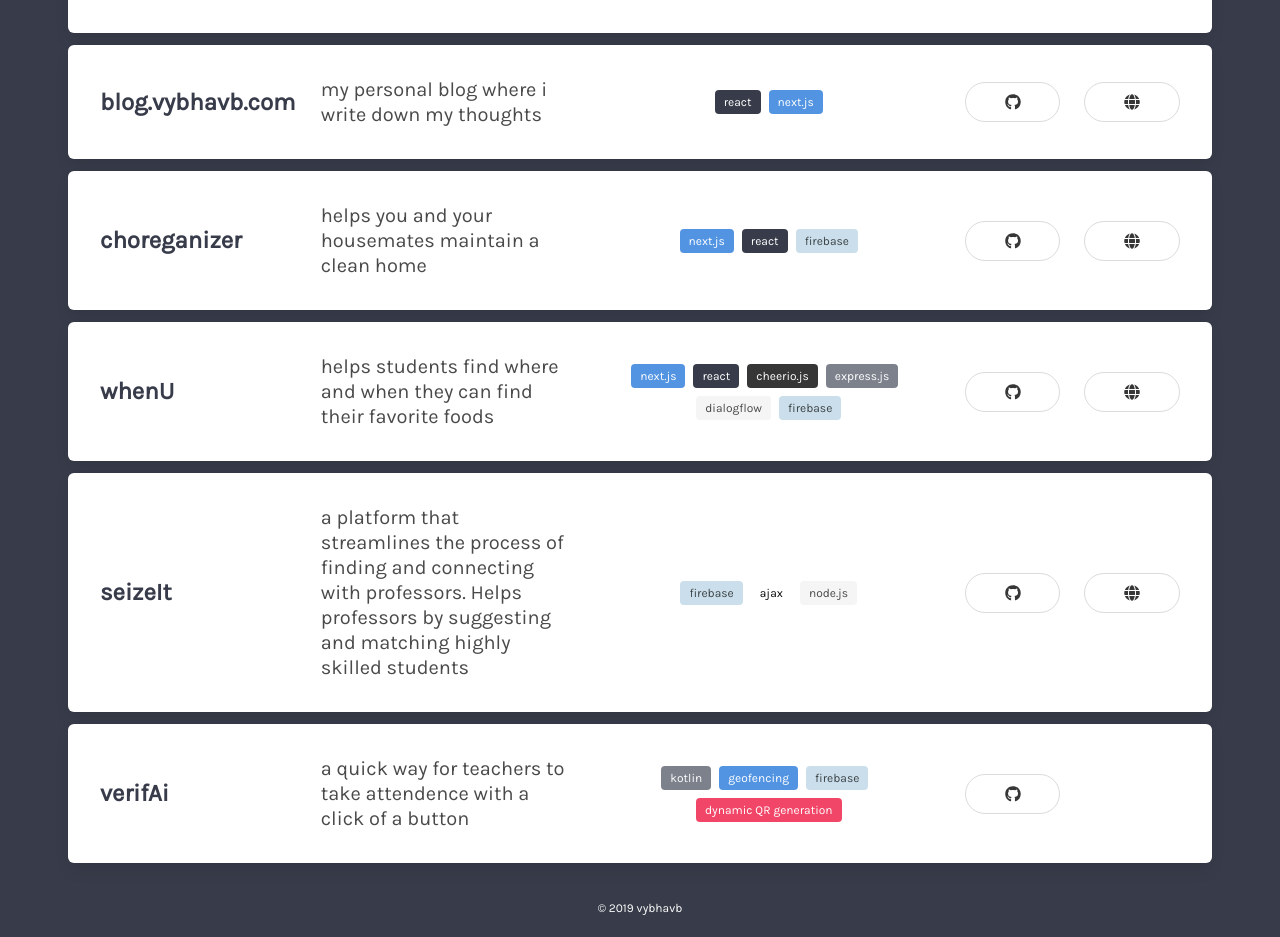
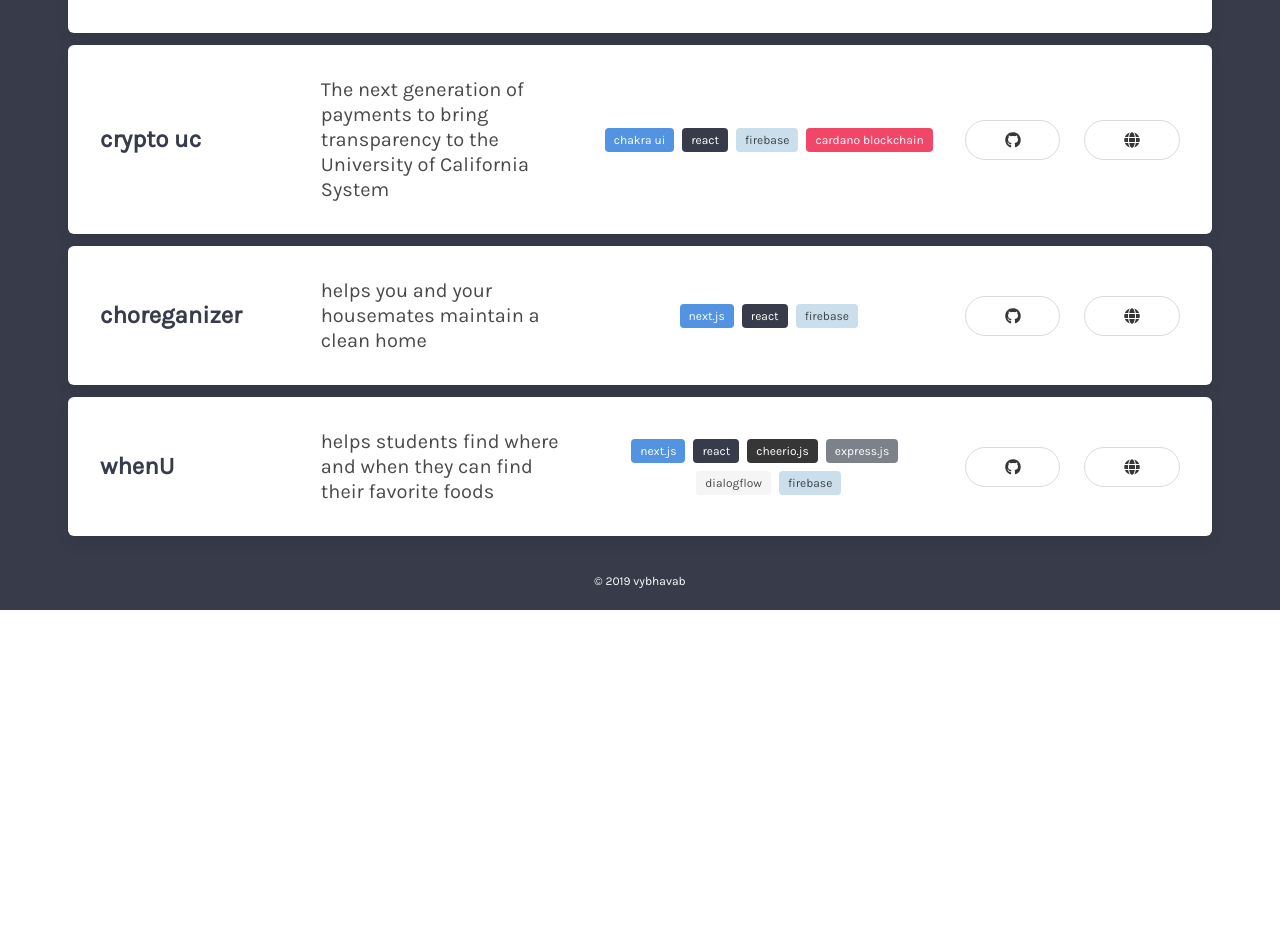
Before and after one commit to vybhavab/vybhavb-website, a Vue app: page /projects in a window 1280 px wide. Shown: the part 260-1197 px from the top of the page. After the commit the page ends 870 px from the top, so only its background shows below. Built offline with nearby package versions, Linux system fonts and the light colour scheme; what vue-typed-js would draw is missing.

Commit message:
feat(): updating website

```diff
--- a/public/index.html
+++ b/public/index.html
@@ -5,7 +5,7 @@
     <meta http-equiv="X-UA-Compatible" content="IE=edge">
     <meta name="viewport" content="width=device-width,initial-scale=1.0">
     <link rel="icon" href="<%= BASE_URL %>favicon.ico">
-    <title>vybhavb</title>
+    <title>vybhavab</title>
   </head>
   <body>
     <noscript>
--- a/public/projects.json
+++ b/public/projects.json
@@ -1,9 +1,9 @@
 [
   {
-    "name": "vybhavb.com",
+    "name": "vybhavab.com",
     "description": "my personal portfolio website",
-    "linkToSite" : "https://vybhavb.com",
-    "linkToSource":"https://github.com/vybhavb/vybhavb",
+    "linkToSite" : "https://vybhavab.com",
+    "linkToSource":"https://github.com/vybhavab/vybhavb-website",
     "technologies": {
       "0": {
         "name": "vue.js",
@@ -17,18 +17,26 @@
     "index": 0
   },
   {
-    "name": "blog.vybhavb.com",
-    "description": "my personal blog where i write down my thoughts",
-    "linkToSite": "https://blog.vybhavb.com",
-    "linkToSource": "https://github.com/vybhavb/vybhavb-blog",
+    "name": "crypto uc",
+    "description": "The next generation of payments to bring transparency to the University of California System",
+    "linkToSite": "https://crypto-uc.vercel.app/",
+    "linkToSource": "https://github.com/vybhavab/Crypto-UC",
     "technologies": {
-      "0": {
+      "1": {
         "name": "react",
         "color": "is-primary"
       },
-      "1": {
-        "name": "next.js",
+      "0": {
+        "name": "chakra ui",
         "color": "is-link"
+      },
+      "2": {
+        "name": "firebase",
+        "color": "is-warning"
+      },
+      "3": {
+        "name": "cardano blockchain",
+        "color": "is-danger"
       }
     },
     "index": 1
@@ -53,7 +61,8 @@
       }
     },
     "index": 2
-  },{
+  },
+  {
     "name": "whenU",
     "description": "helps students find where and when they can find their favorite foods",
     "linkToSite": "https://whenu.vybhavb.com",
@@ -85,50 +94,5 @@
       }
     },
     "index": 3
-  },
-  {
-    "name": "seizeIt",
-    "description": "a platform that streamlines the process of finding and connecting with professors. Helps professors by suggesting and matching highly skilled students",
-    "linkToSite":"http://seizeit.paperplane.io/",
-    "linkToSource":"https://github.com/rohittavare/SeizeIt",
-    "technologies": {
-      "0": {
-        "name": "firebase",
-        "color": "is-warning"
-      },
-      "1": {
-        "name": "ajax",
-        "color": "is-white"
-      },
-      "2": {
-        "name": "node.js",
-        "color": "is-light"
-      }
-    },
-    "index": 3
-  },{
-    "name": "verifAi",
-    "description": "a quick way for teachers to take attendence with a click of a button",
-    "linkToSite": "",
-    "linkToSource": "https://github.com/vybhavb/verifai",
-    "technologies": {
-      "0": {
-        "name": "kotlin",
-        "color": "is-info"
-      },
-      "1": {
-        "name": "geofencing",
-        "color": "is-link"
-      },
-      "2": {
-        "name": "firebase",
-        "color": "is-warning"
-      },
-      "3": {
-        "name": "dynamic QR generation",
-        "color": "is-danger"
-      }
-    },
-    "index": 5
   }
 ]
--- a/src/components/Navbar.vue
+++ b/src/components/Navbar.vue
@@ -25,6 +25,9 @@
           exact @click.native="closeMenu">
             home
           </router-link>
+          <a class="navbar-item" href="https://blog.vybhavb.com" target="_blank">
+            blog
+          </a>
           <router-link to="/projects" class="navbar-item" active-class="active"
           exact @click.native="closeMenu">
             projects
--- a/src/views/Home.vue
+++ b/src/views/Home.vue
@@ -13,7 +13,7 @@
                 'a full stack developer',
                 'a photographer',
                 'a security research enthusiast',
-                '<a href=\'https://keybase.io/vybhavb\'>@vybhavb</a> everywhere online'
+                '<a href=\'https://keybase.io/vybhavab\'>@VybhavAB</a> everywhere online'
               ]"
               :contentType="html">
               <h3 class="subtitle is-size-3 is-size-5-mobile">
@@ -21,7 +21,7 @@
               </h3>
           </vue-typed-js>
           <div>
-            <a href="mailto:contact@vybhavb.com" class="button is-info">
+            <a href="mailto:vybhavab@gmail.com" class="button is-info">
               contact me
             </a>
             <router-link to="/projects" class="button" style="margin-left:10px">projects</router-link>
@@ -30,7 +30,7 @@
       </div>
        <div class="hero-foot">
         <nav class="is-fullwidth">
-          <h1 class="has-text-centered has-text-light is-size-7" style="padding-bottom:20px">© {{new Date().getFullYear()}} vybhavb</h1>
+          <h1 class="has-text-centered has-text-light is-size-7" style="padding-bottom:20px">© {{new Date().getFullYear()}} vybhavab</h1>
         </nav>
       </div>
     </section>
--- a/src/views/Projects.vue
+++ b/src/views/Projects.vue
@@ -47,7 +47,7 @@
       </div>
       <div class="hero-foot">
         <nav class="is-fullwidth">
-          <h1 class="has-text-centered has-text-white is-size-7" style="padding-bottom:20px">© {{new Date().getFullYear()}} vybhavb</h1>
+          <h1 class="has-text-centered has-text-white is-size-7" style="padding-bottom:20px">© {{new Date().getFullYear()}} vybhavab</h1>
         </nav>
       </div>
     </section>
@@ -73,7 +73,7 @@ export default {
   methods: {
     fetchProjects() {
       axios.get("/projects.json").then(response => {
-        // console.log(response);
+        console.log(response.data);
         this.projects = response.data;
       });
     }
```
Also changed, not shown: public/manifest.json, 1 other file (tests, documents, lock files or other folders).
